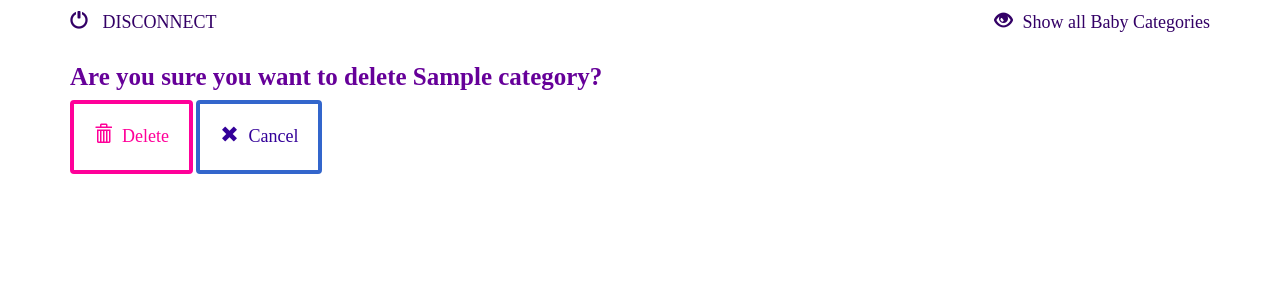
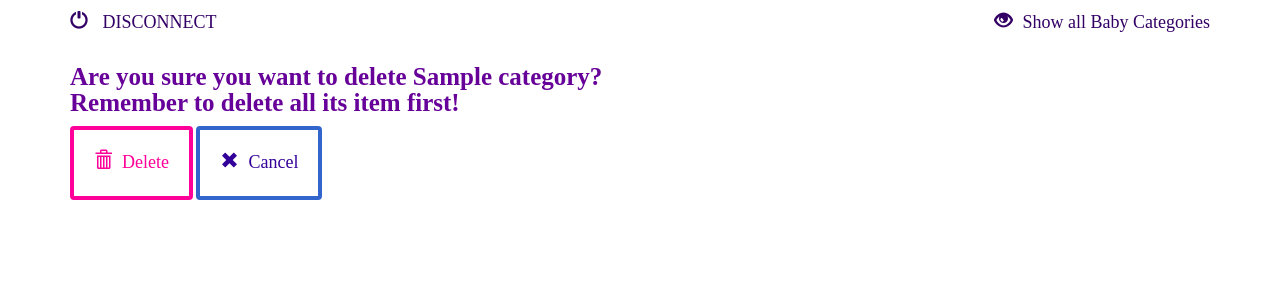
Before and after one commit to silviagiadapiol/Catalog, a Flask app: page /category/1/delete/ in a window 1280 px wide. Shown: the top 300 px of the page. Run offline with Flask 2, Linux system fonts and the light colour scheme; the visitor is signed in with stand-in values (Sample User, id 1); tables that the repository leaves empty hold one stand-in row (values such as "Sample post"); some libraries are stand-ins or nearby versions.

Commit message:
deleteCategory

```diff
--- a/templates/deleteCategory.html
+++ b/templates/deleteCategory.html
@@ -1,7 +1,9 @@
 {% extends "main.html" %}
 {% block content %}
 {% include "header.html" %}
-<h3> Are you sure you want to delete {{category.name}}? </h3>
+<h3> Are you sure you want to delete {{category.name}}? </br>
+	Remember to delete all its item first!
+</h3>
 
 <form action="#" method = 'post'>
 
```
